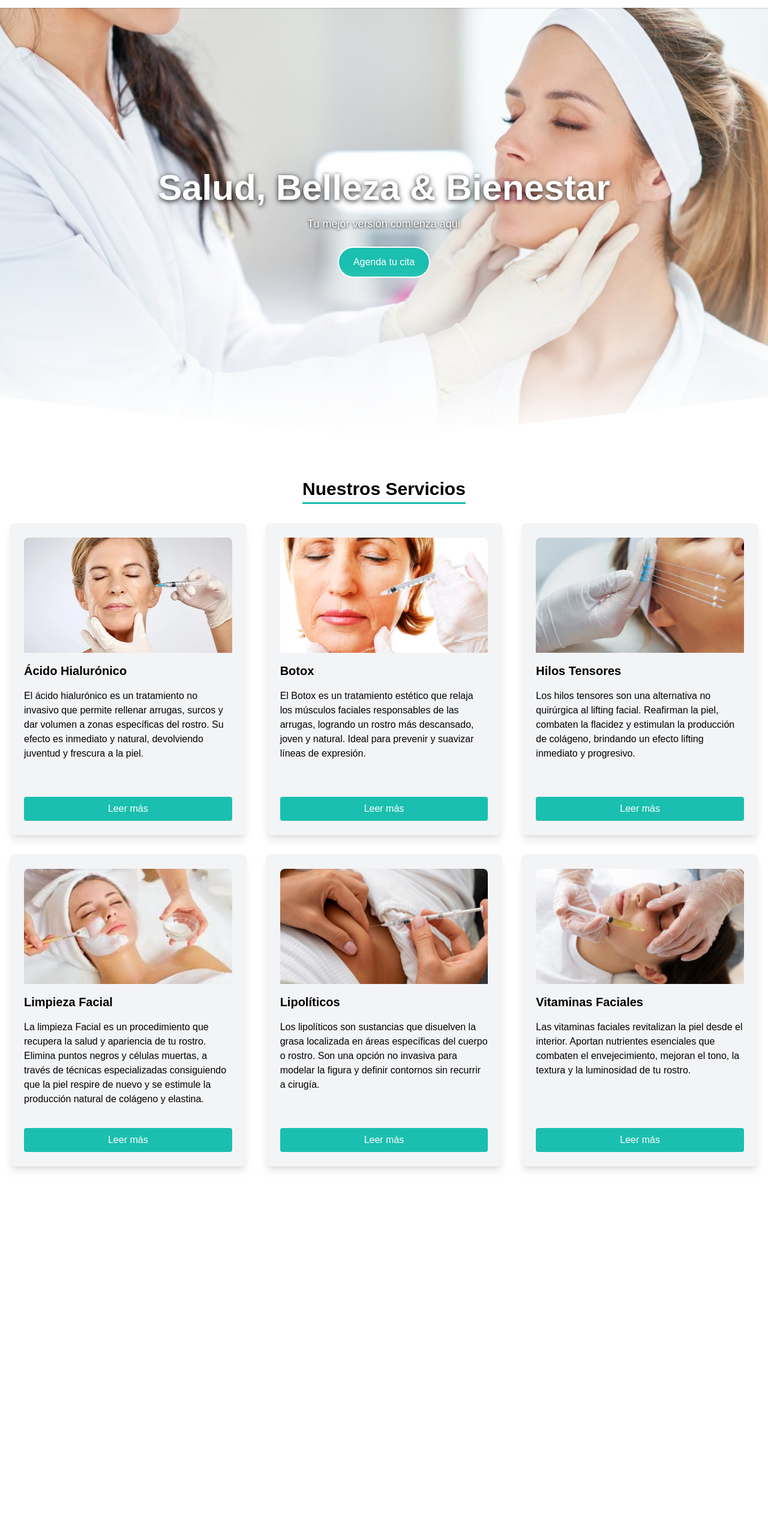
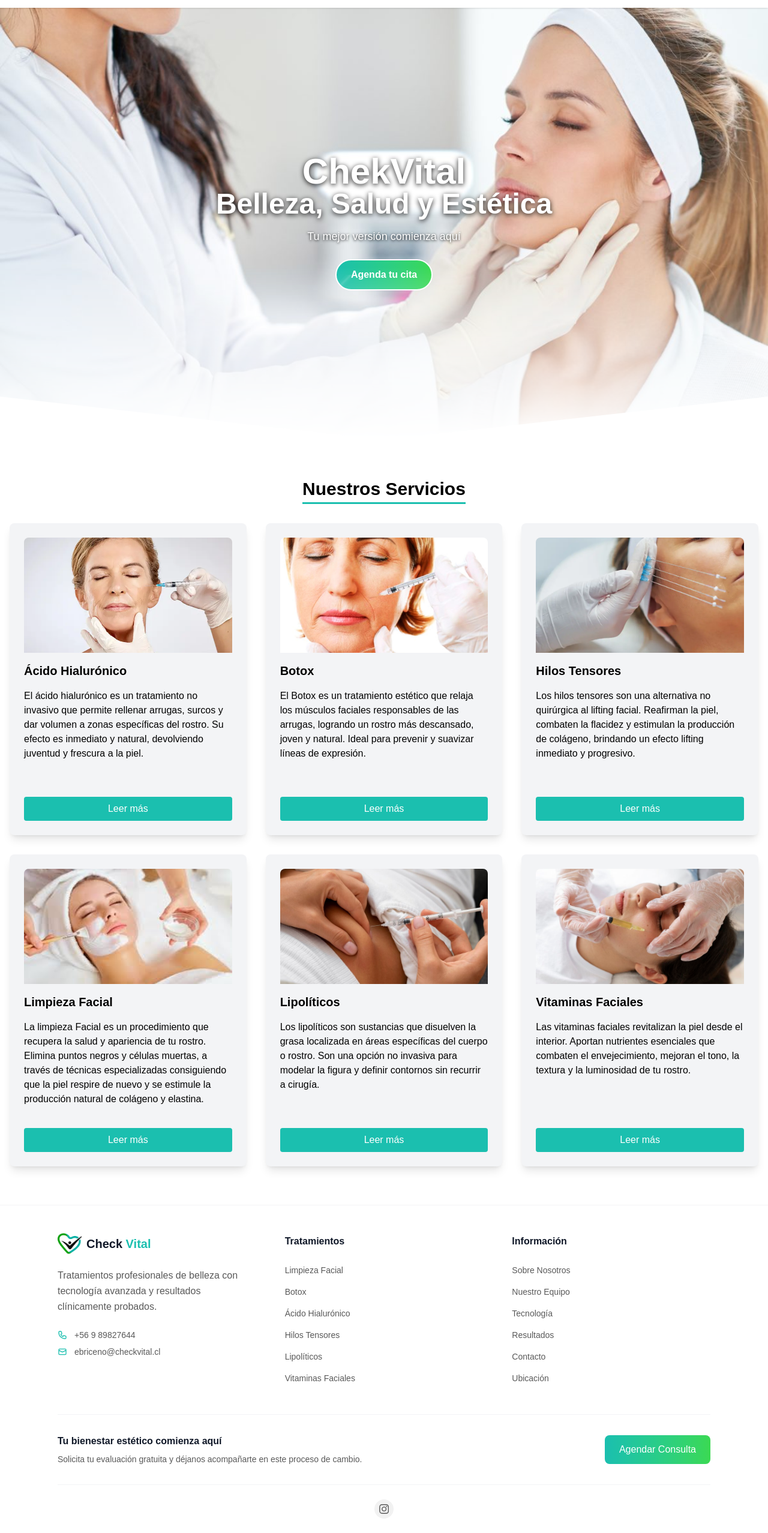
Before and after one commit to Anaguirv/CheckVital, an Astro site: page / in a window 1280 px wide. Shown: the part 67-2622 px from the top of the page at 60% size. Before the commit the page ends 2075 px from the top, so only its background shows below. Built offline with nearby package versions, Linux system fonts and the light colour scheme; Astro itself is replaced by a stand-in of ours.

Commit message:
add animations and footer

```diff
--- a/src/components/Footer.astro
+++ b/src/components/Footer.astro
@@ -0,0 +1,98 @@
+---
+// Footer.astro
+---
+
+<footer class="bg-white border-t border-gray-100">
+  <div class="max-w-6xl mx-auto px-4 sm:px-6 lg:px-8">
+
+    <!-- Main Footer Content -->
+    <div class="py-12">
+      <div class="grid grid-cols-1 md:grid-cols-3 gap-8 lg:gap-12">
+
+        <!-- Brand & Contact -->
+        <div class="md:col-span-1">
+          <div class="flex items-center space-x-2 mb-6">
+            <div class="w-10 h-8 rounded-lg flex items-center justify-center">
+                <img src="/icono.png" alt="logo">
+            </div>
+            <h3 class="text-xl font-bold text-gray-900">Check <span class="text-primary">Vital</span></h3>
+          </div>
+          <p class="text-[#595959] mb-6 leading-relaxed">
+            Tratamientos profesionales de belleza con tecnología avanzada y resultados clínicamente probados.
+          </p>
+          <div class="space-y-2">
+            <div class="flex items-center space-x-3">
+              <svg class="w-4 h-4 text-[#1BBFAF]" fill="none" stroke="currentColor" viewBox="0 0 24 24">
+                <path stroke-linecap="round" stroke-linejoin="round" stroke-width="2" d="M3 5a2 2 0 012-2h3.28a1 1 0 01.948.684l1.498 4.493a1 1 0 01-.502 1.21l-2.257 1.13a11.042 11.042 0 005.516 5.516l1.13-2.257a1 1 0 011.21-.502l4.493 1.498a1 1 0 01.684.949V19a2 2 0 01-2 2h-1C9.716 21 3 14.284 3 6V5z"/>
+              </svg>
+              <span class="text-[#595959] text-sm">+56 9 89827644</span>
+            </div>
+            <div class="flex items-center space-x-3">
+              <svg class="w-4 h-4 text-[#1BBFAF]" fill="none" stroke="currentColor" viewBox="0 0 24 24">
+                <path stroke-linecap="round" stroke-linejoin="round" stroke-width="2" d="M3 8l7.89 4.26a2 2 0 002.22 0L21 8M5 19h14a2 2 0 002-2V7a2 2 0 00-2-2H5a2 2 0 00-2 2v10a2 2 0 002 2z"/>
+              </svg>
+              <span class="text-[#595959] text-sm">ebriceno@checkvital.cl</span>
+            </div>
+          </div>
+        </div>
+
+        <!-- Treatments -->
+        <div>
+          <h4 class="text-gray-900 font-semibold mb-6">Tratamientos</h4>
+          <ul class="space-y-3">
+            <li><a href="#" class="text-[#595959] hover:text-primary transition-colors duration-300 text-sm">Limpieza Facial</a></li>
+            <li><a href="#" class="text-[#595959] hover:text-primary transition-colors duration-300 text-sm">Botox</a></li>
+            <li><a href="#" class="text-[#595959] hover:text-primary transition-colors duration-300 text-sm">Ácido Hialurónico</a></li>
+            <li><a href="#" class="text-[#595959] hover:text-primary transition-colors duration-300 text-sm">Hilos Tensores</a></li>
+            <li><a href="#" class="text-[#595959] hover:text-primary transition-colors duration-300 text-sm">Lipolíticos</a></li>
+            <li><a href="#" class="text-[#595959] hover:text-primary transition-colors duration-300 text-sm">Vitaminas Faciales</a></li>
+          </ul>
+        </div>
+
+        <!-- Information -->
+        <div>
+          <h4 class="text-gray-900 font-semibold mb-6">Información</h4>
+          <ul class="space-y-3">
+            <li><a href="#" class="text-[#595959] hover:text-[#1BBFAF] transition-colors duration-300 text-sm">Sobre Nosotros</a></li>
+            <li><a href="#" class="text-[#595959] hover:text-[#1BBFAF] transition-colors duration-300 text-sm">Nuestro Equipo</a></li>
+            <li><a href="#" class="text-[#595959] hover:text-[#1BBFAF] transition-colors duration-300 text-sm">Tecnología</a></li>
+            <li><a href="#" class="text-[#595959] hover:text-[#1BBFAF] transition-colors duration-300 text-sm">Resultados</a></li>
+            <li><a href="#" class="text-[#595959] hover:text-[#1BBFAF] transition-colors duration-300 text-sm">Contacto</a></li>
+            <li><a href="#" class="text-[#595959] hover:text-[#1BBFAF] transition-colors duration-300 text-sm">Ubicación</a></li>
+          </ul>
+        </div>
+      </div>
+    </div>
+
+    <!-- CTA Section -->
+    <div class="border-t border-gray-100 py-8">
+      <div class="flex flex-col md:flex-row items-center justify-between space-y-4 md:space-y-0">
+        <div>
+          <h4 class="text-gray-900 font-semibold mb-2">Tu bienestar estético comienza aquí</h4>
+          <p class="text-[#595959] text-sm">Solicita tu evaluación gratuita y déjanos acompañarte en este proceso de cambio.</p>
+        </div>
+        <div class="flex space-x-3">
+          <a
+          href="https://l.instagram.com/?u=https%3A%2F%2Fwalink.co%2Fcd5e01&e=AT2V20GUiBq-Fw9DWE7Wp6dO5-xjk4Ts46LUMBzrPnI5b7x5OPxKTYeH0tZw38iMsC-qbsCCv7tdUkYNhXf3B9ZFvdoP4pwb"
+          target="_blank"
+          class="px-6 py-3 bg-gradient-to-r from-[#1BBFAF] to-[#3BD952] text-white font-medium rounded-lg hover:shadow-lg transition-all duration-300">
+            Agendar Consulta
+          </a>
+        </div>
+      </div>
+    </div>
+
+    <!-- Bottom Bar RRSS -->
+    <div class="border-t border-gray-100 py-6">
+      <div class="flex flex-col items-center justify-center space-y-4">
+        <div class="flex space-x-4">
+          <a href="https://www.instagram.com/check.vital/" target="_blank" class="w-8 h-8 bg-[#F2F2F2] hover:bg-[#1BBFAF] rounded-full flex items-center justify-center transition-colors duration-300 group">
+            <svg class="w-4 h-4 text-[#595959] group-hover:text-white" fill="currentColor" viewBox="0 0 24 24">
+              <path d="M12.2 2.163c3.204 0 3.584.012 4.85.07 3.252.148 4.771 1.691 4.919 4.919.058 1.265.069 1.645.069 4.849 0 3.205-.012 3.584-.069 4.849-.149 3.225-1.664 4.771-4.919 4.919-1.266.058-1.644.07-4.85.07-3.204 0-3.584-.012-4.849-.07-3.26-.149-4.771-1.699-4.919-4.92-.058-1.265-.07-1.644-.07-4.849 0-3.204.013-3.583.07-4.849.149-3.227 1.664-4.771 4.919-4.919 1.266-.057 1.645-.069 4.849-.069zm0-2.163c-3.259 0-3.667.014-4.947.072-4.358.2-6.78 2.618-6.98 6.98-.059 1.281-.073 1.689-.073 4.948 0 3.259.014 3.668.072 4.948.2 4.358 2.618 6.78 6.98 6.98 1.281.058 1.689.072 4.948.072 3.259 0 3.668-.014 4.948-.072 4.354-.2 6.782-2.618 6.979-6.98.059-1.28.073-1.689.073-4.948 0-3.259-.014-3.667-.072-4.947-.196-4.354-2.617-6.78-6.979-6.98-1.281-.059-1.69-.073-4.949-.073zm0 5.838c-3.403 0-6.162 2.759-6.162 6.162s2.759 6.163 6.162 6.163 6.162-2.759 6.162-6.163c0-3.403-2.759-6.162-6.162-6.162zm0 10.162c-2.209 0-4-1.79-4-4 0-2.209 1.791-4 4-4s4 1.791 4 4c0 2.21-1.791 4-4 4zm6.406-11.845c-.796 0-1.441.645-1.441 1.44s.645 1.44 1.441 1.44c.795 0 1.439-.645 1.439-1.44s-.644-1.44-1.439-1.44z"/>
+            </svg>
+          </a>
+        </div>
+      </div>
+    </div>
+  </div>
+</footer>
--- a/src/components/Hero.astro
+++ b/src/components/Hero.astro
@@ -4,8 +4,61 @@
     style="clip-path: polygon(0 0, 100% 0, 100% 90%, 50% 100%, 50% 100%, 0 90%);"
     >
   <div>
-    <h1 class="text-4xl md:text-6xl font-bold drop-shadow-[0_2px_4px_rgba(0,0,0,0.9)]">Salud, Belleza & Bienestar</h1>
-    <p class="mt-4 text-lg drop-shadow-[0_1px_2px_rgba(0,0,0,0.9)]">Tu mejor versión comienza aquí</p>
-    <a href="#contacto" class="border-2 border-solid mt-6 inline-block text-white px-6 py-3 rounded-full bg-primary transition delay-150 duration-300 ease-in-out hover:-translate-y-1 hover:scale-110 hover:bg-secondary-dark">Agenda tu cita</a>
+    <h1 class="text-4xl md:text-6xl font-bold drop-shadow-[0_2px_4px_rgba(0,0,0,0.9)] fade-in">ChekVital</h1>
+    <h1 class="text-3xl md:text-5xl font-bold drop-shadow-[0_2px_4px_rgba(0,0,0,0.9)] fade-in">Belleza, Salud y Estética</h1>
+    <p class="mt-4 text-lg drop-shadow-[0_1px_2px_rgba(0,0,0,0.9)] fade-in">Tu mejor versión comienza aquí</p>
+    <a
+    href="https://l.instagram.com/?u=https%3A%2F%2Fwalink.co%2Fcd5e01&e=AT2V20GUiBq-Fw9DWE7Wp6dO5-xjk4Ts46LUMBzrPnI5b7x5OPxKTYeH0tZw38iMsC-qbsCCv7tdUkYNhXf3B9ZFvdoP4pwb"
+    target="_blank"
+    class="border-2 border-solid mt-6 inline-block text-white font-semibold px-6 py-3 rounded-full bg-gradient-to-r from-primary to-secondary-light transition delay-150 duration-300 ease-in-out hover:-translate-y-1 hover:scale-110 hover:bg-secondary-dark metallic-effect">
+    Agenda tu cita
+    </a>
   </div>
 </section>
+
+<style>
+  .metallic-effect {
+    position: relative;
+    overflow: hidden;
+}
+
+.metallic-effect::before {
+    content: '';
+    position: absolute;
+    top: 0;
+    left: 0;
+    right: 0;
+    bottom: 0;
+    background: linear-gradient(
+        135deg,
+        transparent 0%,
+        transparent 45%,
+        rgba(255, 255, 255, 0.05) 48%,
+        rgba(255, 255, 255, 0.15) 50%,
+        rgba(255, 255, 255, 0.05) 52%,
+        transparent 55%,
+        transparent 100%
+    );
+    transform: translateX(-100%) translateY(100%);
+    animation: metallicSweep 4s ease-in-out infinite;
+    pointer-events: none;
+}
+
+@keyframes metallicSweep {
+    0% {
+        transform: translateX(-100%) translateY(100%);
+    }
+    25% {
+        transform: translateX(-50%) translateY(50%);
+    }
+    50% {
+        transform: translateX(100%) translateY(-100%);
+    }
+    75% {
+        transform: translateX(50%) translateY(-50%);
+    }
+    100% {
+        transform: translateX(-100%) translateY(100%);
+    }
+}
+</style>
--- a/src/layouts/Layout.astro
+++ b/src/layouts/Layout.astro
@@ -5,6 +5,7 @@ import { ClientRouter, fade, slide } from 'astro:transitions';
 
 // Supports weights 100-900
 import '@fontsource-variable/onest';
+import Footer from "../components/Footer.astro";
 ---
 
 <!doctype html>
@@ -21,5 +22,7 @@ import '@fontsource-variable/onest';
 		<main class="mt-20">
 			<slot />
 		</main>
+		<Footer />
+
 	</body>
 </html>
--- a/src/pages/index.astro
+++ b/src/pages/index.astro
@@ -15,6 +15,5 @@ import Footer from '../components/Footer.astro';
 
 	<Hero />
 	<Services />
-	<Footer />
 
 </Layout>
--- a/src/styles/global.css
+++ b/src/styles/global.css
@@ -15,6 +15,7 @@ body {
   font-family: 'Onest Variable', sans-serif;
 }
 
+/* Scrollbar */
 * {
   scrollbar-width: thin;
   scrollbar-color: #10b981 #f3f4f6;
@@ -48,3 +49,19 @@ body {
   background-color: #39BF4D;
   color: #ffffff;
 }
+
+.fade-in {
+    opacity: 0;
+    animation: fadeIn 2s ease-in-out forwards;
+}
+
+@keyframes fadeIn {
+    from {
+        opacity: 0;
+        transform: translateY(2px);
+    }
+    to {
+        opacity: 1;
+        transform: translateY(0);
+    }
+}
```
